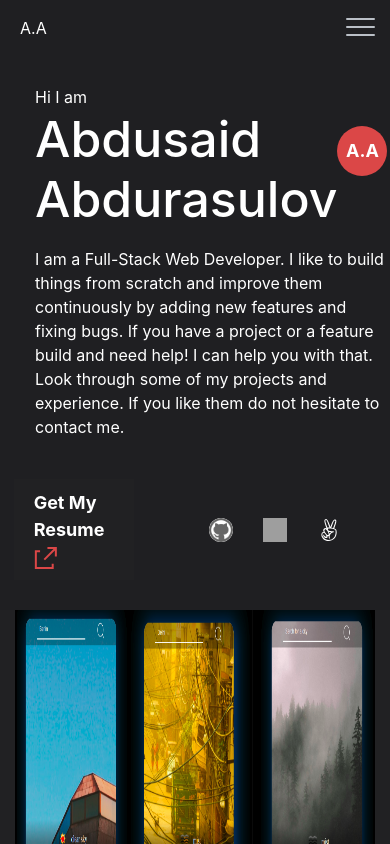
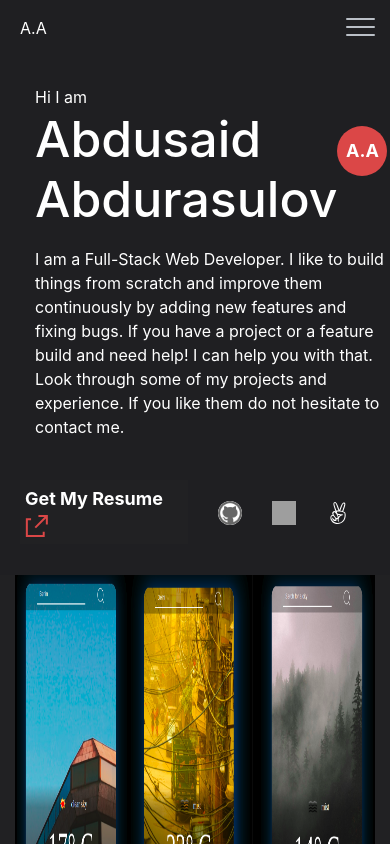
Before and after one commit to Abdusaid10/personal-portfolio, a React (Create React App) app: page / in a window 390 px wide. Shown: the top 844 px of the page. Built offline with nearby package versions, Linux system fonts and the light colour scheme; grey boxes are pictures that could not be loaded.

Commit message:
style fix

```diff
--- a/src/assets/styles/index.css
+++ b/src/assets/styles/index.css
@@ -68,3 +68,11 @@ a {
   padding: 10px 20px;
   margin: 0 20px;
 }
+
+
+@media (max-width: 1248px) {
+  .app .footer .resume-link, .app .footer #contacts {
+    padding: 5px 5px;
+    margin: 0 5px;
+  }
+}
```
